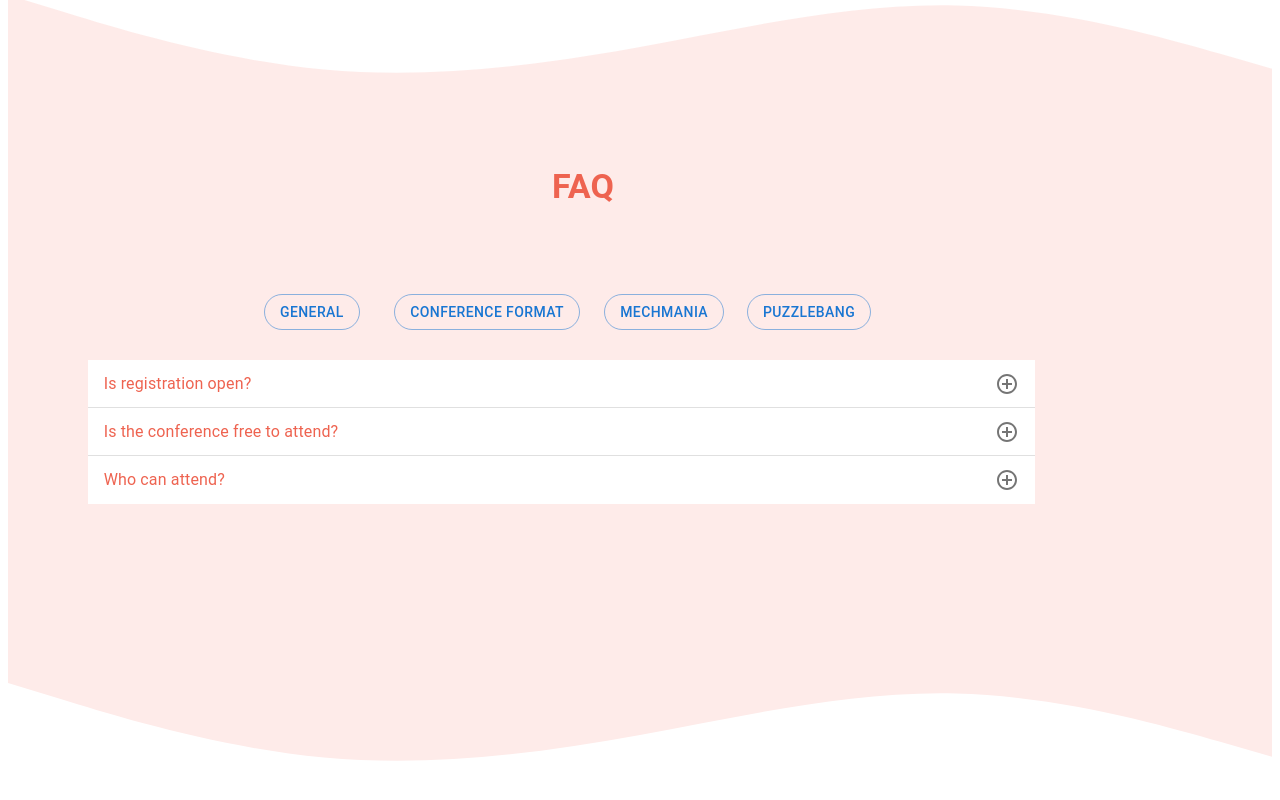
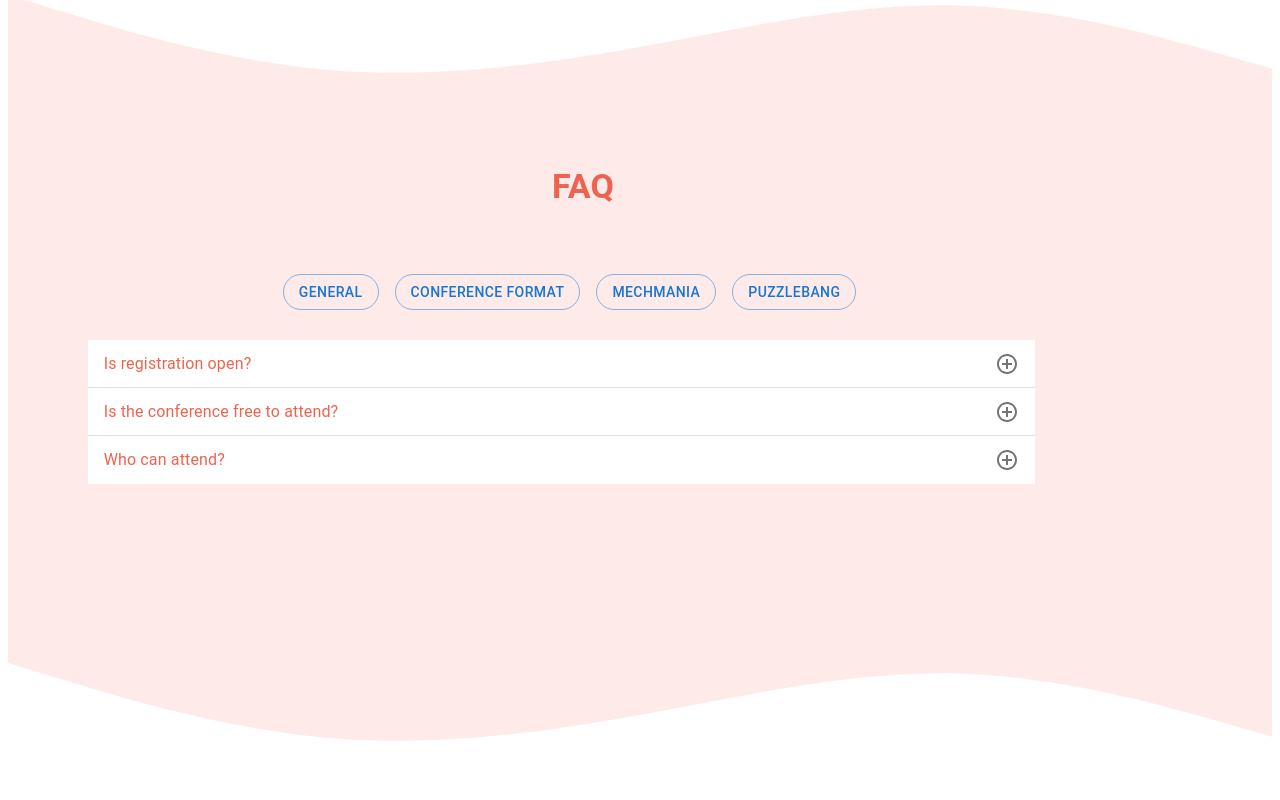
Before and after one commit to ReflectionsProjections/rp2022, a Next.js app: page /about in a window 1280 px wide. Shown: the part 1718-2518 px from the top of the page. Built offline with nearby package versions, Linux system fonts and the light colour scheme.

Commit message:
buttons & cards style fixes

```diff
--- a/components/About/index.js
+++ b/components/About/index.js
@@ -204,14 +204,14 @@ const AboutPage = () => {
         <div className={styles.layer1}></div>
         <div className={styles.faqSection}>
           {/* Section 4 */}
-          <Box ml={'42.5vw'} mb={'86px'}>
+          <Box ml={'42.5vw'} mb={'66px'}>
             <Typography variant="h4" color={"#EE6350"} fontWeight={"700"}>FAQ</Typography>
           </Box>
 
           {/* Four buttons in a row */}
-          <Box ml={'20vw'} mt={'10px'}>
-            <Grid container wrap='wrap'>
-                <Grid item xs={1.55} wrap='wrap'>
+          <Box justifyContent='center' ml={'16vw'} mr={'27vw'}>
+            <Grid container justify="space-around" justifyContent="center" spacing={2}>
+                <Grid item>
                   <Button
                     variant="outlined"
                     sx={{
@@ -220,7 +220,7 @@ const AboutPage = () => {
                     onClick={() => {setFaqSection("General")}}
                     >General</Button>
                 </Grid>
-                <Grid item xs={2.5} wrap='wrap'>
+                <Grid item>
                   <Button
                     variant="outlined"
                     sx={{
@@ -229,7 +229,7 @@ const AboutPage = () => {
                     onClick={() => {setFaqSection("Conference Format")}}
                     >Conference Format</Button>
                 </Grid>
-                <Grid item xs={1.7} wrap='wrap'>
+                <Grid item>
                   <Button
                     variant="outlined"
                     sx={{
@@ -238,7 +238,7 @@ const AboutPage = () => {
                     onClick={() => {setFaqSection("Mechmania")}}
                     >MechMania</Button>
                 </Grid>
-                <Grid item xs={1.8} wrap='wrap'>
+                <Grid item>
                   <Button variant="outlined"
                     sx={{
                       borderRadius: "50px",
```
